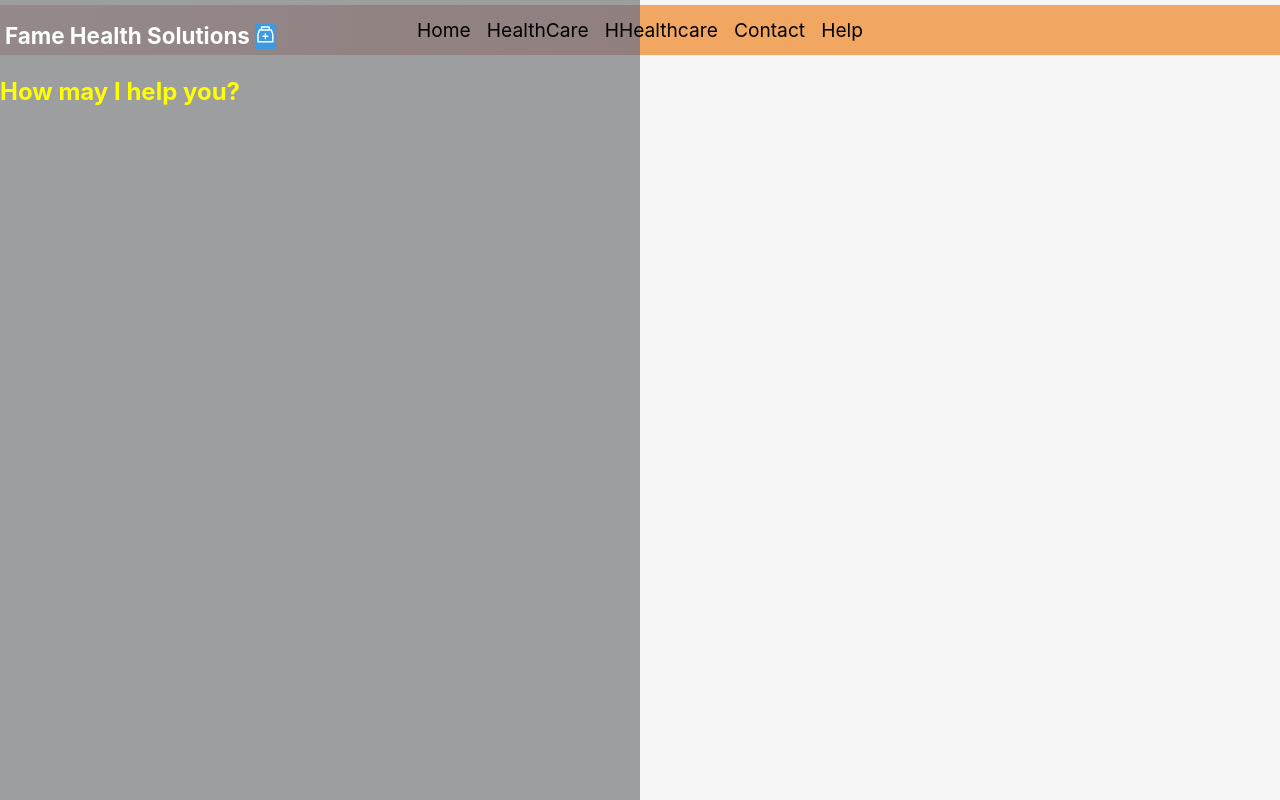
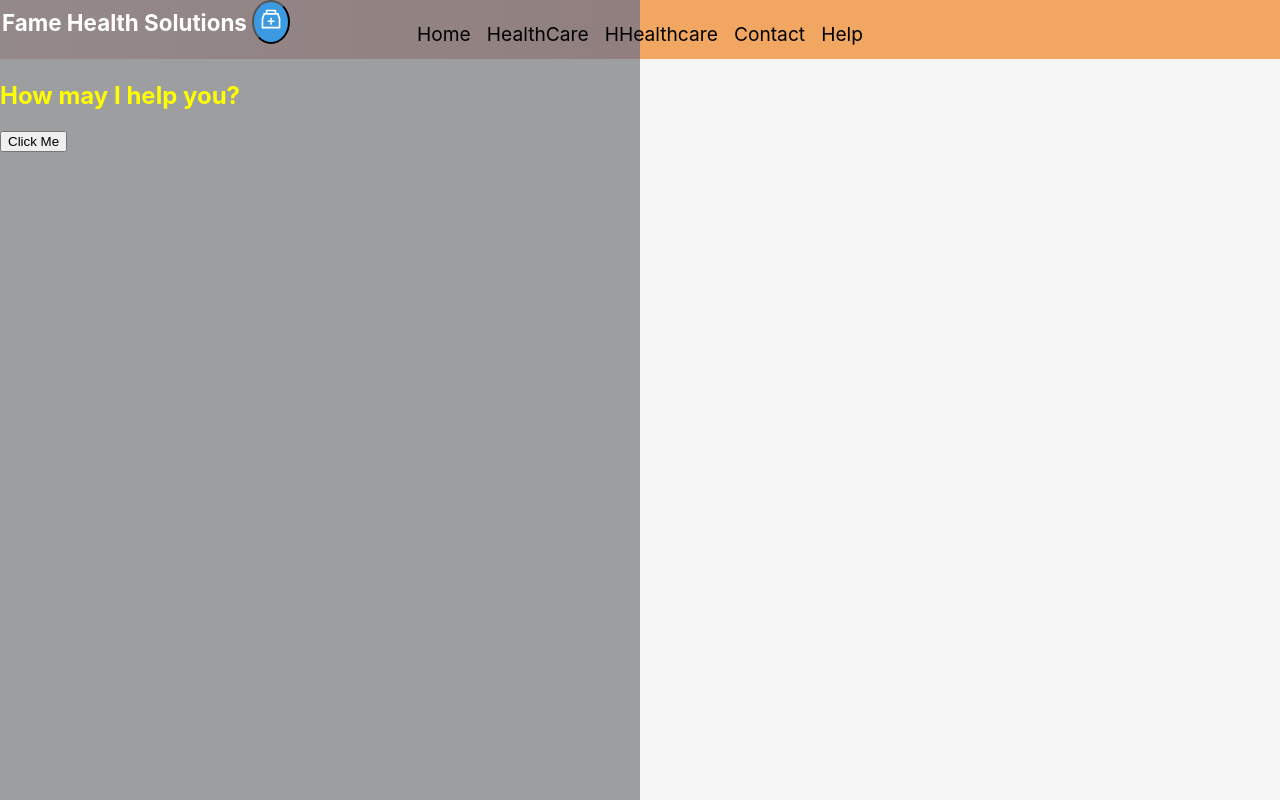
Before and after one commit to Bkanneh2020/health_Solution, a React (Create React App) app in the folder fame_health_solution/: page /Help in a window 1280 px wide. Built offline with nearby package versions, Linux system fonts and the light colour scheme.

Commit message:
5am changes

```diff
--- a/fame_health_solution/src/App.css
+++ b/fame_health_solution/src/App.css
@@ -16,8 +16,7 @@ padding: 3px;
 
 .compnamestyle{
   font-size: 1.1rem;
-  position: absolute;
-  top: 0;
+
   left: 5px;
 }
 
@@ -31,7 +30,7 @@ padding: 3px;
  margin-left: 93%;
  top: 0;
  font-size: 1.7rem;
- color: #aa4c4c;
+ color: #fff;
 }
 
 @media only screen and (min-width: 768px){
@@ -85,11 +84,10 @@ padding: 3px;
   /*.homehealthlist:hover .homehealthstyle{
     display: flex;
   }
-
-  .healthlist:hover .healthstyle{
-    display: flex;
+*/
+  .healthlist:hover {
+  color: red;
   }
-*/
 
 .arrowdown{
   display: none;
--- a/fame_health_solution/src/HomeLinks/Header.jsx
+++ b/fame_health_solution/src/HomeLinks/Header.jsx
@@ -13,16 +13,16 @@ const Compname =()=>{
     return(
         <div className="compnamestyle">
             {headingForBig && (
-            <h3 style={{color:'#fff', fontSize:'1.4rem'}}>
-                Fame Health Solutions <span style={{color:'#fff', fontSize:'1.3rem', backgroundColor: '#3B9AE1'}}><AiOutlineMedicineBox /></span>
+            <h3 style={{color:'#fff', fontSize:'1.4rem', display:'inline', paddingLeft:'2px'}}>
+                Fame Health Solutions <button style={{borderRadius:'50%', backgroundColor: '#3B9AE1', padding:'5px',}}><span style={{color:'#fff', fontSize:'1.5rem'}}><AiOutlineMedicineBox /></span></button>
             </h3>
 
             )}
 
             {headingForSmall && (
-                <div style={{marginTop:'-20px', backgroundColor:'black', color:'#fff', marginLeft:'-5px', paddingRight:'60px'}}>
+                <div style={{marginTop:'-20px', backgroundColor:'black', color:'#fff', marginLeft:'-5px', paddingRight:'80px'}}>
                 <h3>
-                <span style={{marginTop:'3px', color:'#fff', fontSize:'1.3rem', backgroundColor: '#3B9AE1'}}><AiOutlineMedicineBox /></span>Fame Health Solutions
+               <button style={{borderRadius:'50%', backgroundColor: '#3B9AE1'}}><span style={{marginTop:'3px', color:'#fff', fontSize:'1.3rem'}}><AiOutlineMedicineBox /></span></button> Fame Health Solutions
                 </h3>
                 </div>
             )}
--- a/fame_health_solution/src/HomeLinks/Help.jsx
+++ b/fame_health_solution/src/HomeLinks/Help.jsx
@@ -1,10 +1,21 @@
 import React from "react";
+import { useState } from "react";
+import SeconDropMenu from "./SecondDropMenu";
 
 
 const Help =()=>{
+    const [SecondDrop, setSecondDrop]= useState(false);
+    const handleclick =()=>{
+        setSecondDrop((current)=> !current )
+    }
     return(
         <div>
             <h2 style={{color:'yellow'}}>How may I help you?</h2>
+
+            <button onMouseOver={handleclick}>Click Me</button>
+            {SecondDrop && (
+                <SeconDropMenu />
+            )}
         </div>
     )
 }
--- a/fame_health_solution/src/HomeLinks/MenuList.jsx
+++ b/fame_health_solution/src/HomeLinks/MenuList.jsx
@@ -24,11 +24,12 @@ const SmallLinks = () => {
   }
   const listmenu={
     listStyle:'none',
+    marginTop: '-5px'
 
   }
 
   return (
-    <div style={{ marginLeft:'-15px', paddingTop:'20px', backgroundColor:'black'}}>
+    <div style={{ marginLeft:'-15px', marginTop:'-22px', paddingTop:'20px', backgroundColor:'black'}}>
       {SmallerLinks && (
         <ul style={listmenu}>
           <li>
--- a/fame_health_solution/src/HomeLinks/Navmenu.jsx
+++ b/fame_health_solution/src/HomeLinks/Navmenu.jsx
@@ -20,13 +20,6 @@ const Navmenu = () => {
     query: '(min-width:768px)'
   });
 
-  const [HoveringTime, setHoveringTime]=useState(false);
-
-  const handleMouseTime =()=>{
-    setHoveringTime(true)
-  };
-
-
   return (
     <>
       <nav>
@@ -35,7 +28,7 @@ const Navmenu = () => {
         {menuDisplay && <SmallLinks />}
        {onBigScreen && (
 
-        <div className="navmenu">
+        <div className="navmenu" style={{marginTop:'-40px'}}>
           <ul className="Navstyle">
             <li>
               <Link
@@ -47,15 +40,15 @@ const Navmenu = () => {
               </Link>
             </li>
 
-            <li onMouseOver={handleMouseTime}>
+            <li>
               <Link
                 to="/work"
                 style={{ textDecoration: "none", color: "black",  padding: "5px",
-                fontSize: "1.2rem" }}
+                fontSize: "1.2rem" }} className="healthlist"
               >
                 HealthCare{" "}
               </Link>
-              {HoveringTime && <SeconDropMenu />}
+
             </li>
 
             <li>
--- a/fame_health_solution/src/HomeLinks/SecondDropMenu.jsx
+++ b/fame_health_solution/src/HomeLinks/SecondDropMenu.jsx
@@ -7,22 +7,22 @@ import{Link} from 'react-router-dom';
 const SeconDropMenu =()=>{
     return(
 
-    <div style={{display:'flex'}}>
+    <div style={{display:'flex'}} className='SecondDropLinks'>
             <ul>
                 <li>
-                    <Link to='Nursing'></Link>
+                    <Link to='Nursing'>Nursing</Link>
                 </li>
                 <li>
-                    <Link to='Therapy'></Link>
+                    <Link to='Therapy'>Therapy</Link>
                 </li>
                 <li>
-                    <Link to='Minfulness'></Link>
+                    <Link to='Minfulness'>Mindfulness</Link>
                 </li>
                 <li>
-                    <Link to='Peace of Mind'></Link>
+                    <Link to='Peace of Mind'>Peace of Mind</Link>
                 </li>
                 <li>
-                    <Link to='Exercise'></Link>
+                    <Link to='Exercise'>Exercise</Link>
                 </li>
             </ul>
         </div>
```
